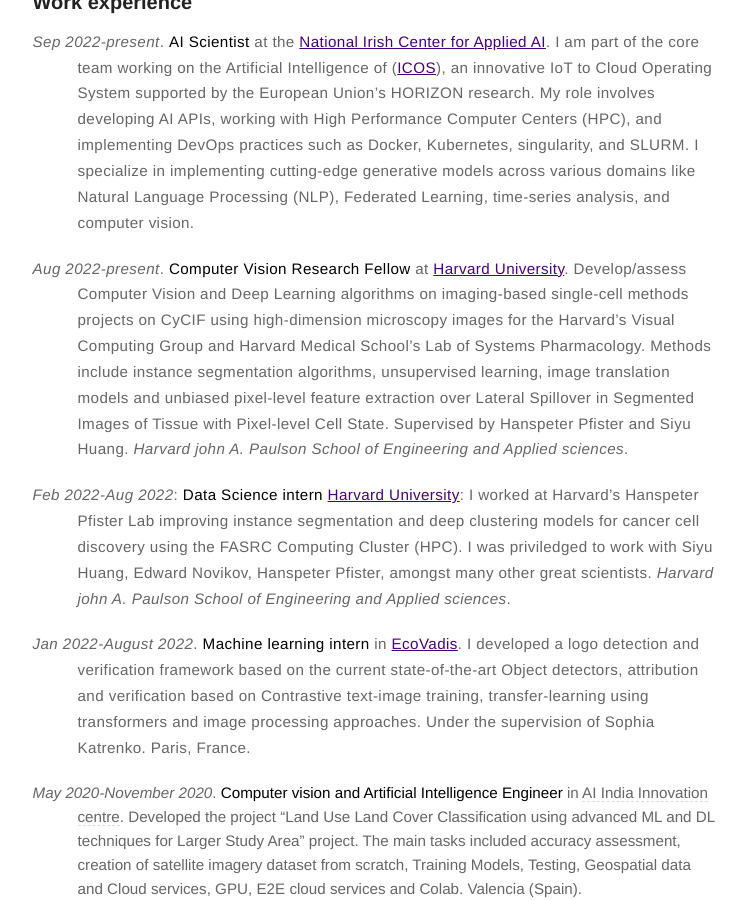
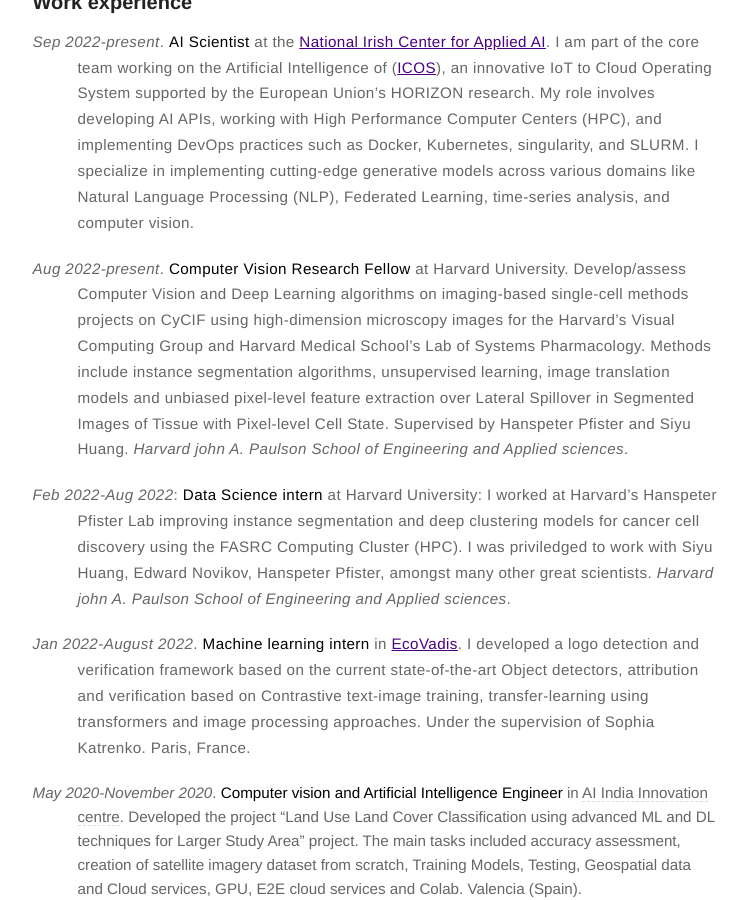
Before and after one commit to sebasmos/sebasmos.github.io, a Jekyll site: the page built from cv.md, in a window 1280 px wide and 900 px high, scrolled down 343 px. Shown: the whole window, without its empty margins (265-1013 px from the left). Built offline with Jekyll 4.4.1, drawn with Linux system fonts in a browser that asks for light colours.

Commit message:
update utls

```diff
--- a/cv.md
+++ b/cv.md
@@ -17,9 +17,9 @@ Jul 2023
 
 - *Sep 2022-present*. **AI Scientist** at the [National Irish Center for Applied AI](https://ceadar.ie/). I am part of the core team working on the Artificial Intelligence of ([ICOS](https://www.icos-project.eu/)), an innovative IoT to Cloud Operating System supported by the European Union's HORIZON research. My role involves developing AI APIs, working with High Performance Computer Centers (HPC), and implementing DevOps practices such as Docker, Kubernetes, singularity, and SLURM. I specialize in implementing cutting-edge generative models across various domains like Natural Language Processing (NLP), Federated Learning, time-series analysis, and computer vision.
 
-- *Aug 2022-present*. **Computer Vision Research Fellow** at [Harvard University](https://www.seas.harvard.edu/person/sebastian-andres-cajas-ordonez). Develop/assess Computer Vision and Deep Learning algorithms on imaging-based single-cell methods projects on CyCIF using high-dimension microscopy images for the Harvard’s Visual Computing Group and Harvard Medical School’s Lab of Systems Pharmacology. Methods include instance segmentation algorithms, unsupervised learning, image translation models and unbiased pixel-level feature extraction over Lateral Spillover in Segmented Images of Tissue with Pixel-level Cell State. Supervised by Hanspeter Pfister and Siyu Huang. *Harvard john A. Paulson School of Engineering and Applied sciences*.
+- *Aug 2022-present*. **Computer Vision Research Fellow** at Harvard University. Develop/assess Computer Vision and Deep Learning algorithms on imaging-based single-cell methods projects on CyCIF using high-dimension microscopy images for the Harvard’s Visual Computing Group and Harvard Medical School’s Lab of Systems Pharmacology. Methods include instance segmentation algorithms, unsupervised learning, image translation models and unbiased pixel-level feature extraction over Lateral Spillover in Segmented Images of Tissue with Pixel-level Cell State. Supervised by Hanspeter Pfister and Siyu Huang. *Harvard john A. Paulson School of Engineering and Applied sciences*.
 
-- *Feb 2022-Aug 2022*: **Data Science intern** [Harvard University](https://www.seas.harvard.edu/person/sebastian-andres-cajas-ordonez): I worked at Harvard's Hanspeter Pfister Lab improving instance segmentation and deep clustering models for cancer cell discovery using the FASRC Computing Cluster (HPC). I was priviledged to work with Siyu Huang, Edward Novikov, Hanspeter Pfister, amongst many other great scientists. *Harvard john A. Paulson School of Engineering and Applied sciences*.
+- *Feb 2022-Aug 2022*: **Data Science intern** at Harvard University: I worked at Harvard's Hanspeter Pfister Lab improving instance segmentation and deep clustering models for cancer cell discovery using the FASRC Computing Cluster (HPC). I was priviledged to work with Siyu Huang, Edward Novikov, Hanspeter Pfister, amongst many other great scientists. *Harvard john A. Paulson School of Engineering and Applied sciences*.
 
 
 - *Jan 2022-August 2022*. **Machine learning intern** in [EcoVadis](https://ecovadis.com/). I developed a logo detection and verification framework based on the current state-of-the-art Object detectors, attribution and verification based on Contrastive text-image training, transfer-learning using transformers and image processing approaches. Under the supervision of Sophia Katrenko. Paris, France.
```
